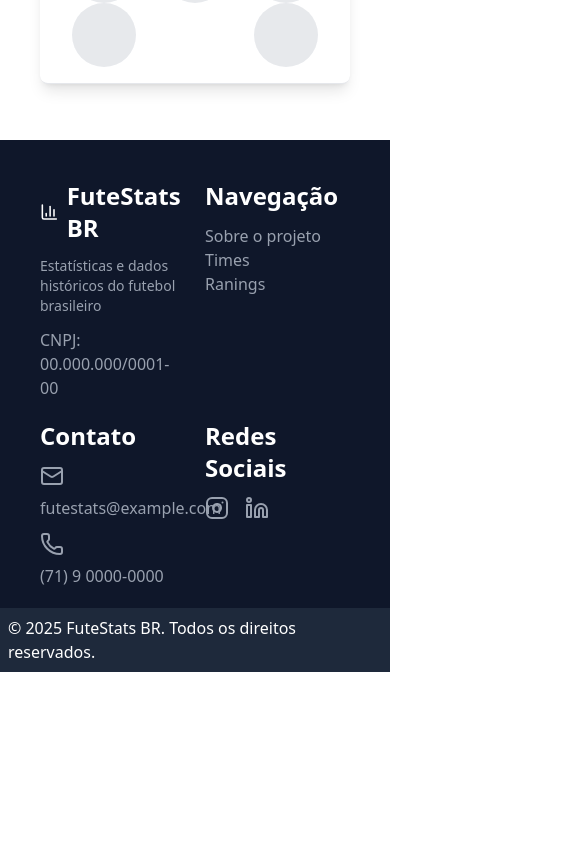
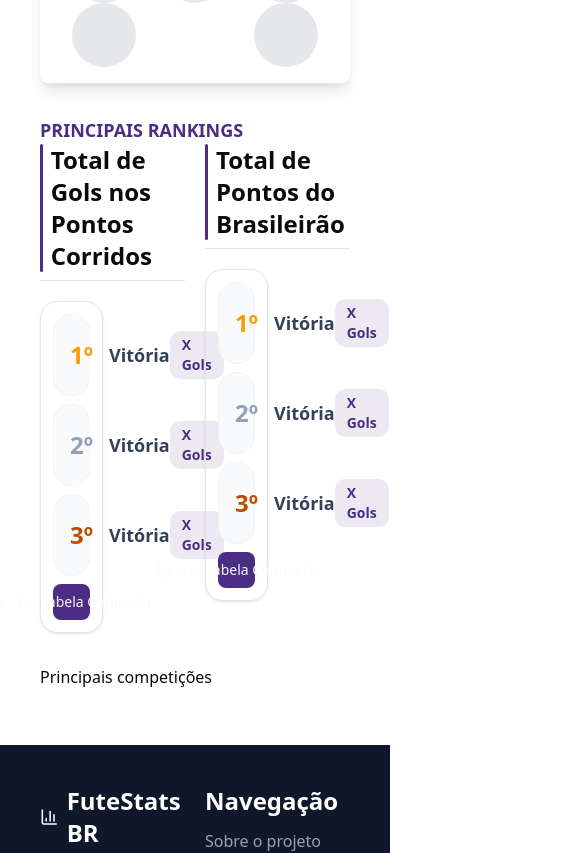
Before and after one commit to Gabrielogui/FuteStatsBr, a Next.js app in the folder futestats_frontend/: page / in a window 390 px wide. Shown: the part 999-1852 px from the top of the page, 585 px wide, since content can reach past the window. Before the commit the page ends 1671 px from the top, so only its background shows below. Built offline with nearby package versions, Linux system fonts and the light colour scheme.

Commit message:
style: Adicionando parte de rankings + ajeitando detalhes de responsividade

```diff
--- a/futestats_frontend/src/app/page.tsx
+++ b/futestats_frontend/src/app/page.tsx
@@ -1,5 +1,8 @@
+import GraficoResumidoRanking from "@/components/rankings/GraficoResumidoRanking";
+import TabelaResumidaRanking from "@/components/rankings/TabelaResumidaRanking";
 
 export default function Home() {
+
     return (
         <div className="">
             {/* |=======| SEÇÃO PRINCIPAL (FRASE INICIAL + TEXTO + BOTÕES) |=======| */}
@@ -25,6 +28,49 @@ export default function Home() {
                     ))}
                 </div>
             </div>
+
+            <div className="mt-8 flex flex-col gap-8">
+
+                {/* |=======| PRINCIPAIS RANKINGS E GRÁFICOS |=======| */}
+                <div>
+                    <h4 className="text-primary uppercase text-lg font-bold">Principais Rankings</h4>
+                    <div className="grid grid-cols-2 gap-5">
+                        <div className="flex flex-col gap-5">
+                            <div className="flex justify-start gap-2 border-b pb-2">
+                                <div className="bg-primary w-2 rounded-lg"></div>
+                                <h1 className="text-2xl font-semibold ">Total de Gols nos Pontos Corridos</h1>
+                            </div>
+                            <div className="grid grid-cols-2 gap-5">
+                                <div>
+                                    <TabelaResumidaRanking />
+                                </div>
+                                <div className="w-full mt-6">
+                                    <GraficoResumidoRanking />
+                                </div>
+                            </div>
+                        </div>
+                        <div className="flex flex-col gap-5">
+                            <div className="flex justify-start gap-2 border-b pb-2">
+                                <div className="bg-primary w-2 rounded-lg"></div>
+                                <h1 className="text-2xl font-semibold ">Total de Pontos do Brasileirão</h1>
+                            </div>
+                            <div className="grid grid-cols-2 gap-5">
+                                <div>
+                                    <TabelaResumidaRanking />
+                                </div>
+                                <div className="w-full mt-6">
+                                    <GraficoResumidoRanking />
+                                </div>
+                            </div>
+                        </div>
+                    </div>
+                </div>
+
+                {/* |=======| PRINCIPAIS COMPETIÇÕES |=======| */}
+                <div>
+                    <h1>Principais competições</h1>
+                </div>
+            </div>
         </div>
     );
 }
--- a/futestats_frontend/src/components/Header.tsx
+++ b/futestats_frontend/src/components/Header.tsx
@@ -5,7 +5,7 @@ import SearchBar from "./SearchBar";
 
 export default function Header() {
     return (
-        <header className="flex items-center justify-between bg-primary py-5 px-10 shadow-xl shadow-indigo-950/20 sticky top-0 z-50">
+        <header className="flex items-center justify-between bg-primary py-5 px-5 md:px-10 shadow-xl shadow-indigo-950/20 sticky top-0 z-50">
 
             {/* |=======| FUTURA LOGO |=======| */}
             <div className="flex items-center space-x-2 cursor-pointer">
@@ -21,21 +21,21 @@ export default function Header() {
 
                 <div className="flex gap-2 items-center text-white/80 hover:text-white transition-all cursor-pointer">
                     <Users />
-                    <span className=" text-2xl">
+                    <span className="hidden md:block text-2xl">
                         Times
                     </span>
                 </div>
 
                 <div className="flex gap-2 items-center text-white/80 hover:text-white transition-all cursor-pointer">
                     <Trophy />
-                    <span className=" text-2xl">
+                    <span className="hidden md:block overflow-hidden text-2xl">
                         Competições
                     </span>
                 </div>
 
                 <div className="flex gap-2 items-center text-white/80 hover:text-white transition-all cursor-pointer">
                     <BarChart3 />
-                    <span className=" text-2xl">
+                    <span className="hidden md:block text-2xl">
                         Rankings
                     </span>
                 </div>
```
